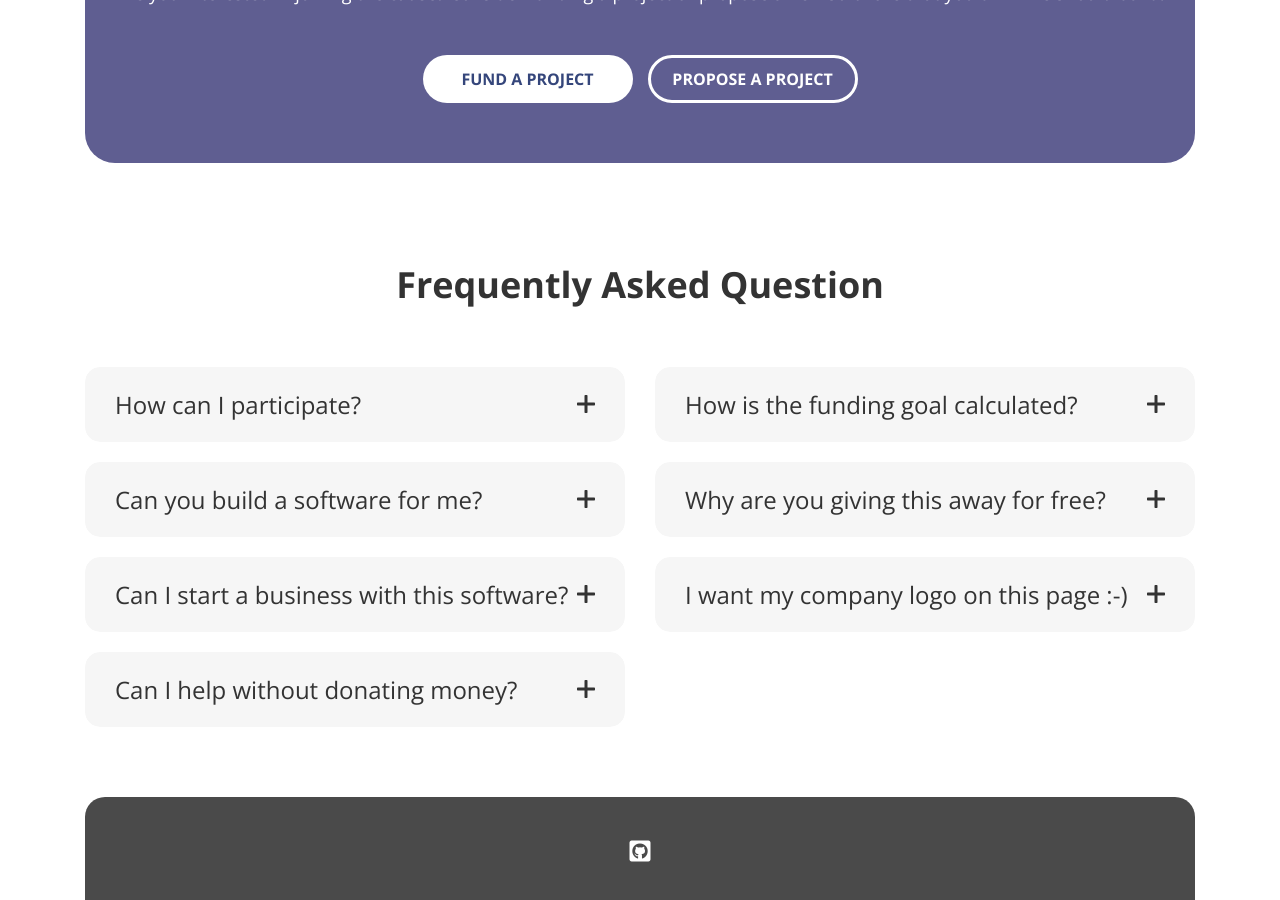
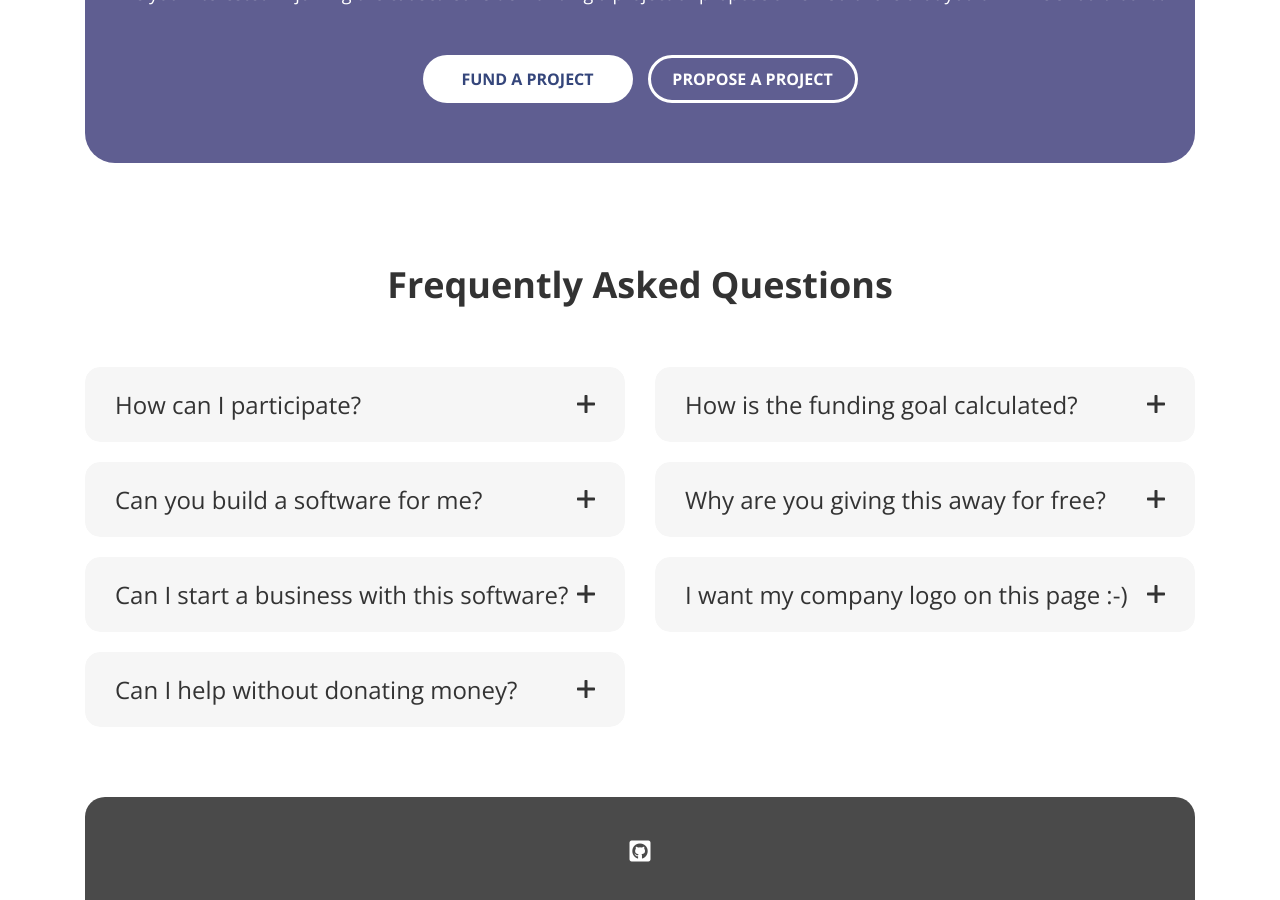
Before and after one commit to OpenSourceCommerce/osc.dev, a Jekyll site: the page built from index.md, in a window 1280 px wide and 900 px high, scrolled down 3140 px. Built offline with Jekyll 4.4.1, drawn with Linux system fonts in a browser that asks for light colours.

Commit message:
fix typo

```diff
--- a/_layouts/faq.html
+++ b/_layouts/faq.html
@@ -1,7 +1,7 @@
     <!--SECTION FAQS START-->
     <section class="faqs" id="faq">
         <div class="container">
-            <h2 class="title text-center">Frequently Asked Question</h2>
+            <h2 class="title text-center">Frequently Asked Questions</h2>
 
             <div class="accordion" id="accordionFaq">
                 <div class="row">
```
